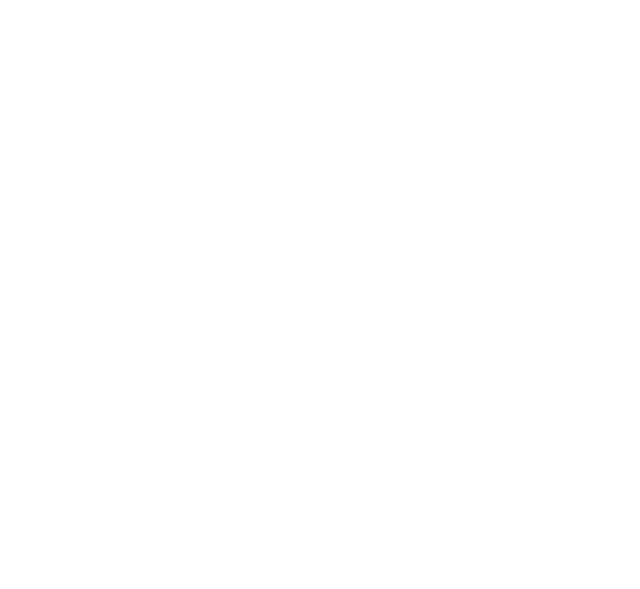
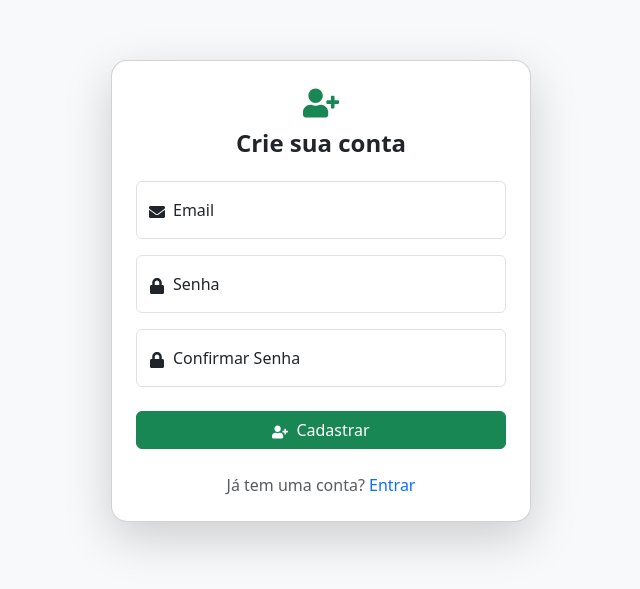
Before and after one commit to Miguel-DevTech/Nuvnote-Frontend, a React (Vite) app: page /register in a window 1280 px wide. Before the commit this address had no page. Shown: the part 109-698 px from the top of the page, without its empty margins (319-959 px from the left). Built offline with nearby package versions, Linux system fonts and the light colour scheme.

Commit message:
feat: improve login/register UI and add loading animations

```diff
--- a/src/App.tsx
+++ b/src/App.tsx
@@ -1,14 +1,16 @@
 // src/App.tsx
 import { BrowserRouter as Router, Routes, Route } from 'react-router-dom';
 import TaskManager from './pages/TaskManager';
-import LoginPage from './components/UserPage/Login'; // você já começou isso!
+import LoginPage from './components/LoginPage/Login'; // você já começou isso!
+import RegisterPage from './components/RegisterPage/RegisterPage';
 
 function App() {
     return (
         <Router>
         <Routes>
-            <Route path="/" element={<LoginPage />} />
+            <Route path="/login" element={<LoginPage />} />
             <Route path="/dashboard" element={<TaskManager />} />
+            <Route path='/register' element={<RegisterPage />} />
         </Routes>
         </Router>
     );
--- /dev/null
+++ b/src/components/LoginPage/Login.css
@@ -0,0 +1,8 @@
+.card input:focus {
+    border-color: #0d6efd;
+    box-shadow: 0 0 0 0.25rem rgba(13, 110, 253, 0.25);
+}
+
+.card {
+    background-color: #ffffff;
+}
--- /dev/null
+++ b/src/components/LoginPage/Login.tsx
@@ -0,0 +1,85 @@
+import { type FC, useState, type FormEvent } from "react";
+import { useNavigate } from 'react-router-dom';
+import { FaEnvelope, FaLock, FaSignInAlt } from "react-icons/fa";
+import './Login.css';
+
+const LoginPage: FC = () => {
+    const [userEmail, setUserEmail] = useState('');
+    const [userPassword, setUserPassword] = useState('');
+    const [loading, setLoading] = useState(false);
+
+    const navigate = useNavigate();
+
+
+    const handleSubmit = async (e: FormEvent<HTMLFormElement>) => {
+        e.preventDefault();
+        setLoading(true)
+
+        await new Promise((resolve) => setTimeout(resolve, 2000));
+
+        setLoading(false);
+        navigate('/dashboard');
+        // Aqui você pode chamar o back-end futuramente
+    };
+
+    return (
+    <div className="d-flex justify-content-center align-items-center vh-100 bg-light">
+        <div className="card p-4 shadow-lg rounded-4 text-center" style={{ width: '100%', maxWidth: '420px' }}>
+            <div className="mb-3">
+            <FaSignInAlt size={36} className="text-primary mb-2" />
+            <h4 className="fw-bold">Bem-vindo de volta</h4>
+            </div>
+
+            <form onSubmit={handleSubmit}>
+            <div className="form-floating mb-3">
+                <input
+                type="email"
+                className="form-control"
+                id="loginEmail"
+                placeholder="email@example.com"
+                value={userEmail}
+                onChange={(e) => setUserEmail(e.target.value)}
+                required
+                disabled={loading}
+                />
+                <label htmlFor="loginEmail"><FaEnvelope className="me-2" />Email</label>
+            </div>
+
+            <div className="form-floating mb-4">
+                <input
+                type="password"
+                className="form-control"
+                id="loginPassword"
+                placeholder="Senha"
+                value={userPassword}
+                onChange={(e) => setUserPassword(e.target.value)}
+                required
+                disabled={loading}
+                />
+                <label htmlFor="loginPassword"><FaLock className="me-2" />Senha</label>
+            </div>
+
+                <button type="submit" className="btn btn-primary w-100" disabled={loading}>
+                {loading ? (
+                    <>
+                        <span className="spinner-border spinner-border-sm me-2" role="status" aria-hidden="true"></span>
+                        Entrando...
+                    </>
+                    ) : (
+                    <>
+                        <FaSignInAlt className="me-2" />
+                        Entrar
+                    </>
+                    )}
+                </button>
+            </form>
+
+            <p className="mt-4 mb-0 text-muted">
+            Ainda não tem conta? <a href="/register" className="text-decoration-none">Cadastrar</a>
+            </p>
+        </div>
+        </div>
+    );
+};
+
+export default LoginPage;
--- /dev/null
+++ b/src/components/RegisterPage/RegisterPage.css
@@ -0,0 +1,8 @@
+.card input:focus {
+    border-color: #198754;
+    box-shadow: 0 0 0 0.25rem rgba(25, 135, 84, 0.25);
+}
+
+.card {
+    background: #ffffff;
+}
--- /dev/null
+++ b/src/components/RegisterPage/RegisterPage.tsx
@@ -0,0 +1,105 @@
+import { type FC, useState, type FormEvent } from "react";
+import { FaEnvelope, FaLock, FaUserPlus } from "react-icons/fa";
+import { useNavigate } from "react-router-dom";
+import './RegisterPage.css';
+
+const RegisterPage: FC = () => {
+    const [email, setEmail] = useState("");
+    const [password, setPassword] = useState("");
+    const [confirmPassword, setConfirmPassword] = useState("");
+    const [loading, setLoading] = useState(false);
+    const navigate = useNavigate();
+
+    const handleSubmit = async (e: FormEvent<HTMLFormElement>) => {
+        e.preventDefault();
+
+        if (password !== confirmPassword) {
+            alert("As senhas não coincidem!")
+            return;
+        }
+
+        setLoading(true);
+
+         // Simula uma chamada async para o back-end
+        await new Promise((resolve) => setTimeout(resolve, 2000));
+
+        // Aqui você pode adicionar lógica para enviar os dados ao backend.
+        setLoading(false);
+        navigate("/dashboard"); // Redireciona após o registro
+    };
+
+    return (
+        <div className="d-flex justify-content-center align-items-center vh-100 bg-light">
+        <div className="card p-4 shadow-lg rounded-4 text-center" style={{ width: '100%', maxWidth: '420px' }}>
+            <div className="mb-3">
+            <FaUserPlus size={36} className="text-success mb-2" />
+            <h4 className="fw-bold">Crie sua conta</h4>
+            </div>
+
+            <form onSubmit={handleSubmit}>
+            <div className="form-floating mb-3">
+                <input
+                type="email"
+                className="form-control"
+                id="email"
+                placeholder="email@example.com"
+                value={email}
+                onChange={(e) => setEmail(e.target.value)}
+                required
+                disabled={loading}
+                />
+                <label htmlFor="email"><FaEnvelope className="me-2" />Email</label>
+            </div>
+
+            <div className="form-floating mb-3">
+                <input
+                type="password"
+                className="form-control"
+                id="password"
+                placeholder="Senha"
+                value={password}
+                onChange={(e) => setPassword(e.target.value)}
+                required
+                disabled={loading}
+                />
+                <label htmlFor="password"><FaLock className="me-2" />Senha</label>
+            </div>
+
+            <div className="form-floating mb-4">
+                <input
+                type="password"
+                className="form-control"
+                id="confirmPassword"
+                placeholder="Confirmar Senha"
+                value={confirmPassword}
+                onChange={(e) => setConfirmPassword(e.target.value)}
+                required
+                disabled={loading}
+                />
+                <label htmlFor="confirmPassword"><FaLock className="me-2" />Confirmar Senha</label>
+            </div>
+
+                <button type="submit" className="btn btn-success w-100" disabled={loading}>
+                    {loading ? (
+                    <>
+                        <span className="spinner-border spinner-border-sm me-2" role="status" aria-hidden="true"></span>
+                        Cadastrando...
+                    </>
+                    ) : (
+                    <>
+                        <FaUserPlus className="me-2" />
+                        Cadastrar
+                    </>
+                    )}
+                </button>
+            </form>
+
+            <p className="mt-4 mb-0 text-muted">
+            Já tem uma conta? <a href="/login" className="text-decoration-none">Entrar</a>
+            </p>
+        </div>
+        </div>
+    );
+};
+
+export default RegisterPage;
--- a/src/components/TaskList/TaskList.tsx
+++ b/src/components/TaskList/TaskList.tsx
@@ -17,15 +17,23 @@
     onEdit: (id: number) => void;
     onSaveEdit: (id: number, newName: string) => void;
     editingId: number | null;
+    loading: boolean;
 }
 
-const TaskList: FC<TaskListProps> = ({ tasks, onDelete, onToggleDone, onEdit, onSaveEdit, editingId }) => {
+const TaskList: FC<TaskListProps> = ({ tasks, onDelete, onToggleDone, onEdit, onSaveEdit, editingId, loading }) => {
     const [editedName, setEditedName] = useState('');
 
     return (
         <div className="container mt-4">
         <h4 className="mb-3 text-dark">Minhas Tarefas</h4>
-        {tasks.length === 0 ? (
+
+        {loading ? (
+        <div className="d-flex justify-content-center align-items-center" style={{ height: '50vh' }}>
+            <div className="spinner-border text-primary" role="status">
+                <span className="visually-hidden">Carregando...</span>
+            </div>
+        </div>
+        ) : tasks.length === 0 ? (
             <p className="text-dark">Nenhuma tarefa adicionada ainda.</p>
         ) : (
             <div className="row row-cols-1 g-3">
--- a/src/components/UserPage/Login.tsx
+++ /dev/null
@@ -1,59 +0,0 @@
-import { type FC, useState, type FormEvent } from "react";
-import { useNavigate } from 'react-router-dom';
-
-const LoginPage: FC = () => {
-    const [userEmail, setUserEmail] = useState('');
-    const [userPassword, setUserPassword] = useState('');
-
-    const navigate = useNavigate();
-
-
-    const handleSubmit = (e: FormEvent<HTMLFormElement>) => {
-        e.preventDefault();
-        console.log('Email:', userEmail);
-        console.log('Senha:', userPassword);
-
-
-        navigate('/dashboard');
-        // Aqui você pode chamar o back-end futuramente
-    };
-
-    return (
-    <div className="d-flex align-items-center justify-content-center vh-100 bg-light">
-        <div className="card shadow p-4" style={{ width: '100%', maxWidth: '400px' }}>
-        <h2 className="text-center mb-4">TASKFLY Login</h2>
-        <form onSubmit={handleSubmit}>
-            <div className="mb-3">
-            <label htmlFor="email" className="form-label">Email</label>
-            <input
-                id="email"
-                type="email"
-                className="form-control"
-                required
-                placeholder="exemplo@email.com"
-                value={userEmail}
-                onChange={(e) => setUserEmail(e.target.value)}
-            />
-            </div>
-
-            <div className="mb-3">
-            <label htmlFor="password" className="form-label">Senha</label>
-            <input
-                id="password"
-                type="password"
-                className="form-control"
-                required
-                placeholder="Digite sua senha"
-                value={userPassword}
-                onChange={(e) => setUserPassword(e.target.value)}
-            />
-            </div>
-
-            <button type="submit" className="btn btn-primary w-100">Entrar</button>
-        </form>
-        </div>
-    </div>
-    );
-};
-
-export default LoginPage;
--- a/src/pages/TaskManager.tsx
+++ b/src/pages/TaskManager.tsx
@@ -1,5 +1,5 @@
 // src/pages/TaskManager.tsx
-import { useState } from 'react';
+import { useEffect, useState } from 'react';
 import AddBar from '../components/AddBar/AddBar';
 import NavBar from '../components/NavBar/NavBar';
 import TaskList from '../components/TaskList/TaskList';
@@ -15,6 +15,20 @@
     const [tasks, setTasks] = useState<Task[]>([]);
     const [editingId, setEditingId] = useState<number | null>(null);
     const [search, setSearch] = useState('');
+    const [loading, setLoading] = useState(true);
+
+    useEffect(() => {
+        setLoading(true);
+        const timeout = setTimeout(() => {
+            setTasks([
+                { id: 1, name: "Estudar React", priority: 'alta' },
+                { id: 2, name: "Lavar o carro", priority: 'baixa' }
+            ]);
+            setLoading(false);
+        }, 1500);
+
+        return () => clearTimeout(timeout);
+    }, []);
 
     const addTask = (name: string, priority: string) => {
         const newTask: Task = {
@@ -65,6 +79,7 @@
             onEdit={startEditing}
             onSaveEdit={saveTaskEdit}
             editingId={editingId}
+            loading={loading}
         />
         </div>
     );
```
